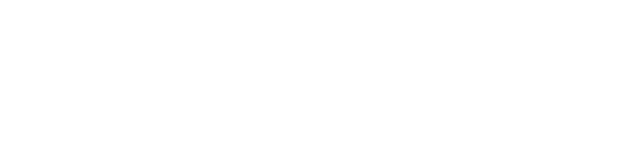
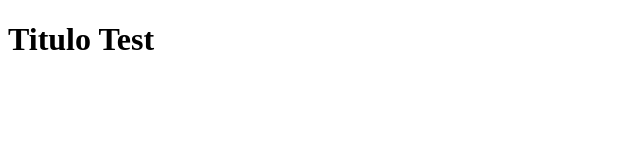
Before and after one commit to WalterJRomero/Disenio_y_Desarrollo_Web_14016, a plain HTML site: page Romero_1208297_13082024_IntroaHTML.html in a window 1280 px wide. Shown: the whole page, without its empty margins (0-640 px from the left). Drawn offline with Linux system fonts and the light colour scheme.

Commit message:
Test Title

```diff
--- a/Romero_1208297_13082024_IntroaHTML.html
+++ b/Romero_1208297_13082024_IntroaHTML.html
@@ -6,6 +6,6 @@
     <title>Romero_1208297_13082024</title>
 </head>
 <body>
-
+    <h1>Titulo Test</h1>
 </body>
 </html>
```
